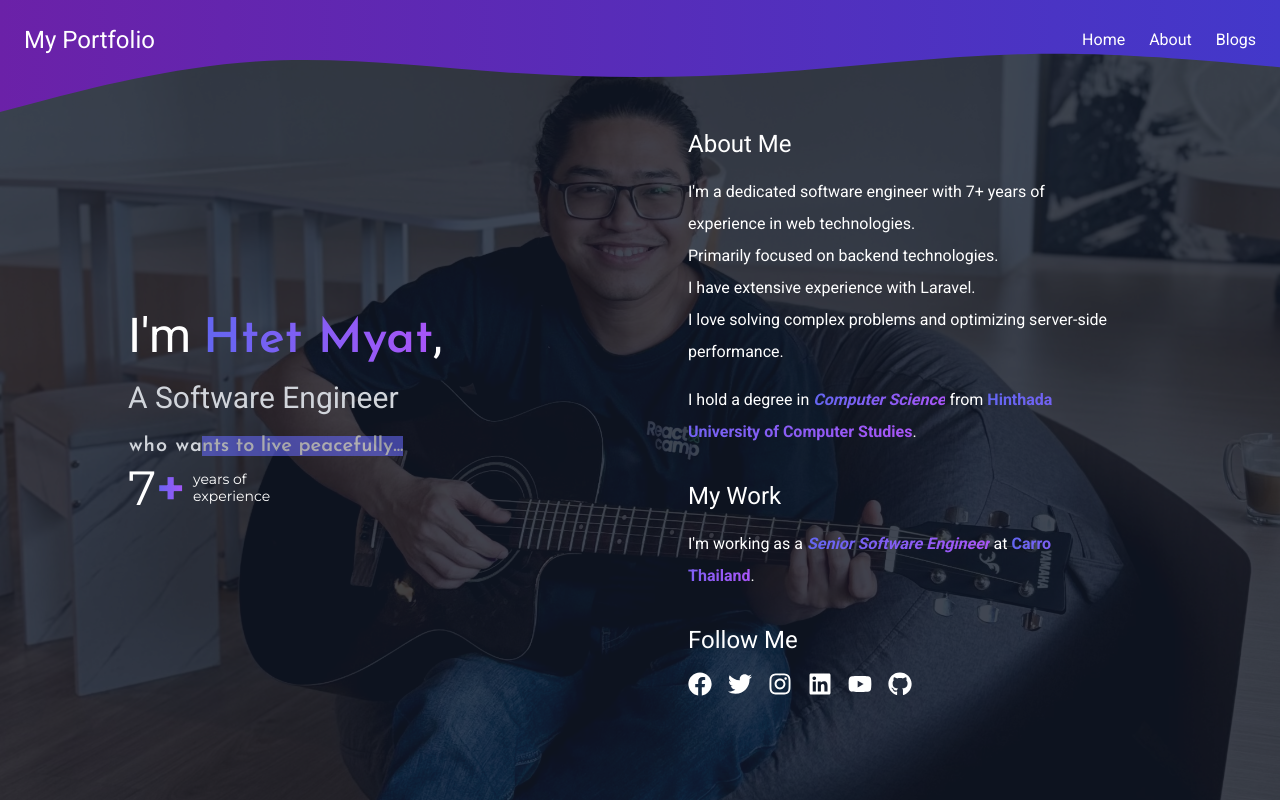
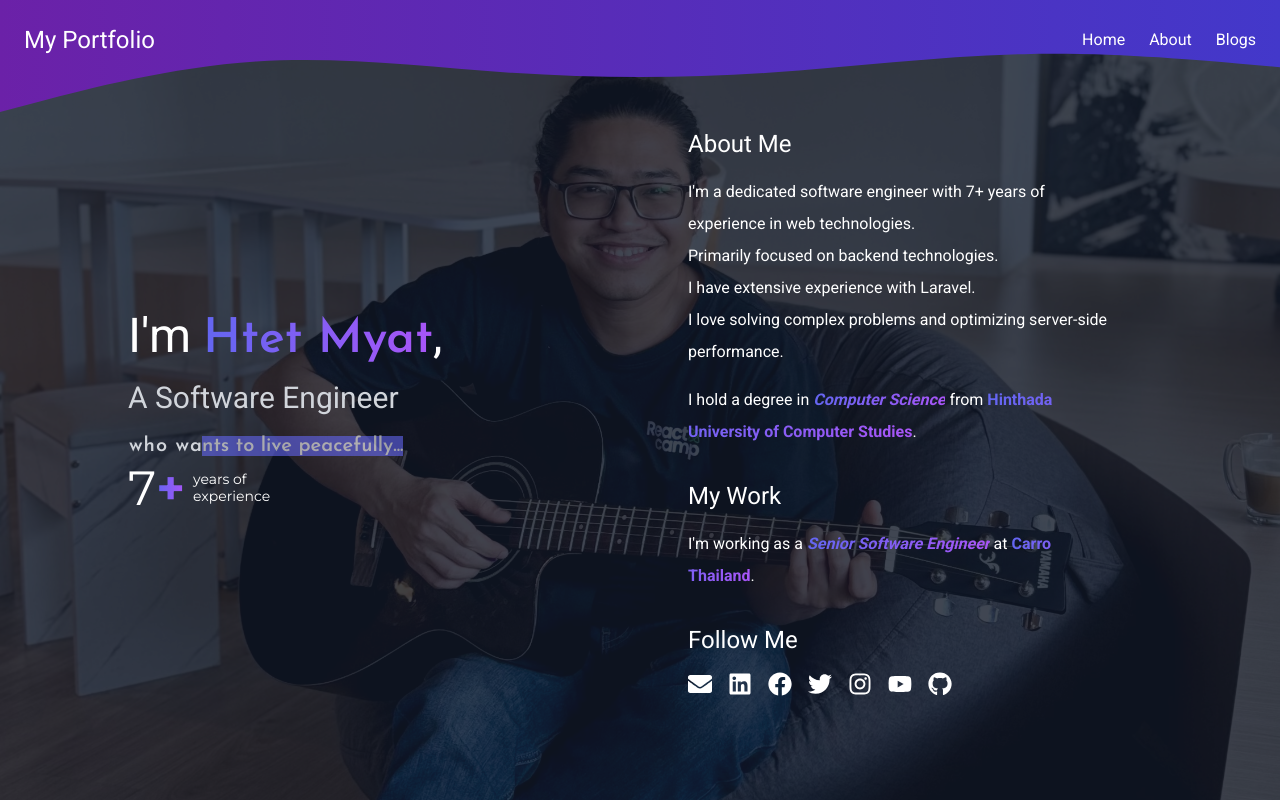
Before and after one commit to htetmyathlaing/htetmyathlaing.me, a Next.js app: page / in a window 1280 px wide. Built offline with nearby package versions, Linux system fonts and the light colour scheme.

Commit message:
feat: add email in contect

```diff
--- a/components/profile/Contact.js
+++ b/components/profile/Contact.js
@@ -1,4 +1,4 @@
-import { FaFacebook, FaTwitter, FaInstagram, FaLinkedin, FaYoutube, FaGithub } from 'react-icons/fa';
+import { FaFacebook, FaTwitter, FaInstagram, FaLinkedin, FaYoutube, FaGithub, FaEnvelope } from 'react-icons/fa';
 import Link from 'next/link';
 
 export default function Contact() {
@@ -6,6 +6,12 @@ export default function Contact() {
         <div>
             <h2 className="text-2xl mb-4">Follow Me</h2>
             <div className="flex flex-wrap space-x-4">
+            <Link href="mailto:contact@htetmyathlaing.me" target="_blank" rel="noopener noreferrer">
+                    <FaEnvelope size={24} className="hover:text-indigo-400" />
+                </Link>
+                <Link href="https://www.linkedin.com/in/htetmyathlaing/" target="_blank" rel="noopener noreferrer">
+                    <FaLinkedin size={24} className="hover:text-indigo-400" />
+                </Link>
                 <Link href="https://facebook.com/htetmyathlaing" target="_blank" rel="noopener noreferrer">
                     <FaFacebook size={24} className="hover:text-indigo-400" />
                 </Link>
@@ -14,9 +20,6 @@ export default function Contact() {
                 </Link>
                 <Link href="https://instagram.com/hm.htetmyathlaing" target="_blank" rel="noopener noreferrer">
                     <FaInstagram size={24} className="hover:text-indigo-400" />
-                </Link>
-                <Link href="https://www.linkedin.com/in/htetmyathlaing/" target="_blank" rel="noopener noreferrer">
-                    <FaLinkedin size={24} className="hover:text-indigo-400" />
                 </Link>
                 <Link href="https://www.youtube.com/@htetmyathlaing-dev" target="_blank" rel="noopener noreferrer">
                     <FaYoutube size={24} className="hover:text-indigo-400" />
--- a/components/profile/Hero.js
+++ b/components/profile/Hero.js
@@ -6,7 +6,7 @@ const Hero = () => {
     <div className="md:w-1/2 text-center md:text-left md:mr-8">
       <h1 className="text-5xl mb-4">I&apos;m <span className="font-josefin text-gradient"> Htet Myat</span>,</h1>
       <h1 className="text-3xl mb-4 text-gray-300">A Software Engineer</h1>
-      <Typewriter text="who wants to live peacefully..." className=" text-xl text-gray-300 font-josefin" />
+      <Typewriter text="who wants to live peacefully..." className="text-xl text-gray-300 font-josefin" />
       <div className="text-lg flex items-center justify-center md:justify-start font-montserrat">
         <span className="text-5xl text-white">7</span>
         <span className="text-5xl text-gradient">+</span>
```
